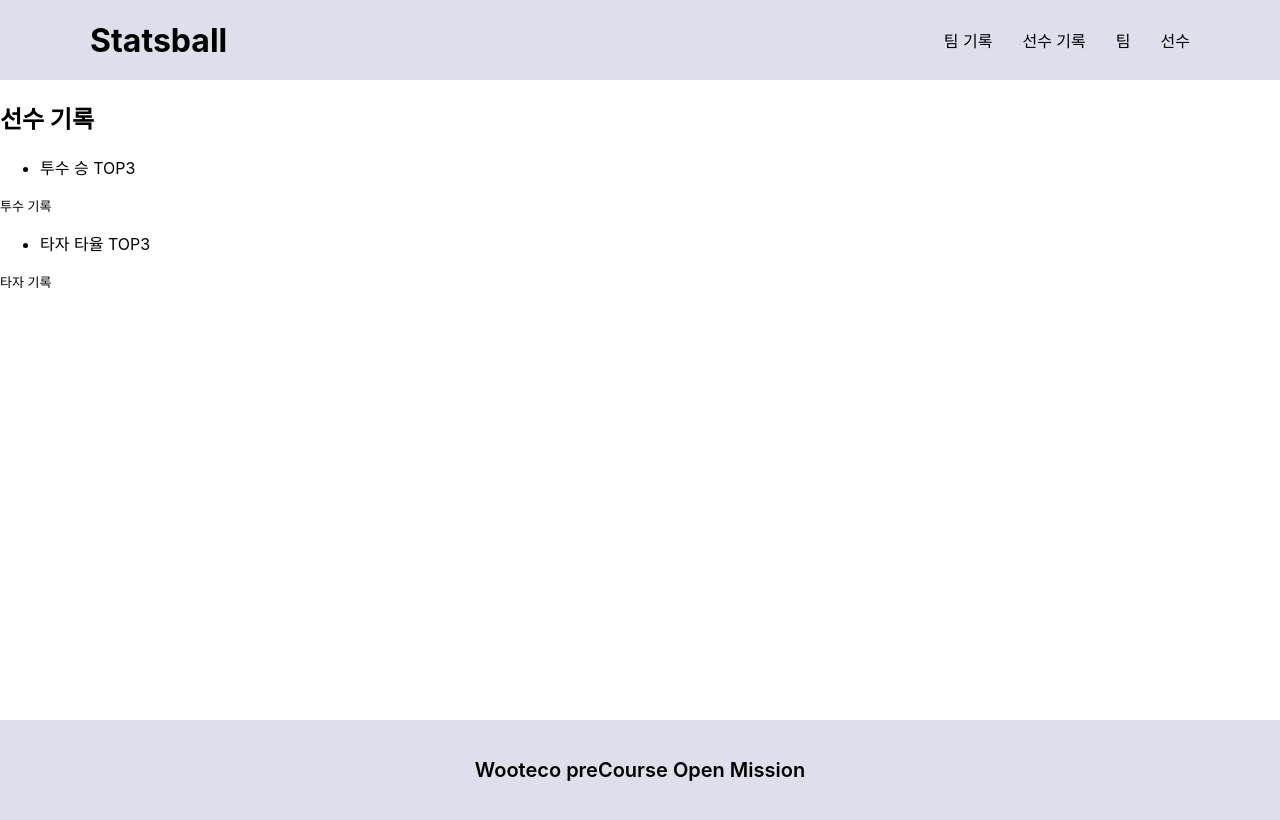
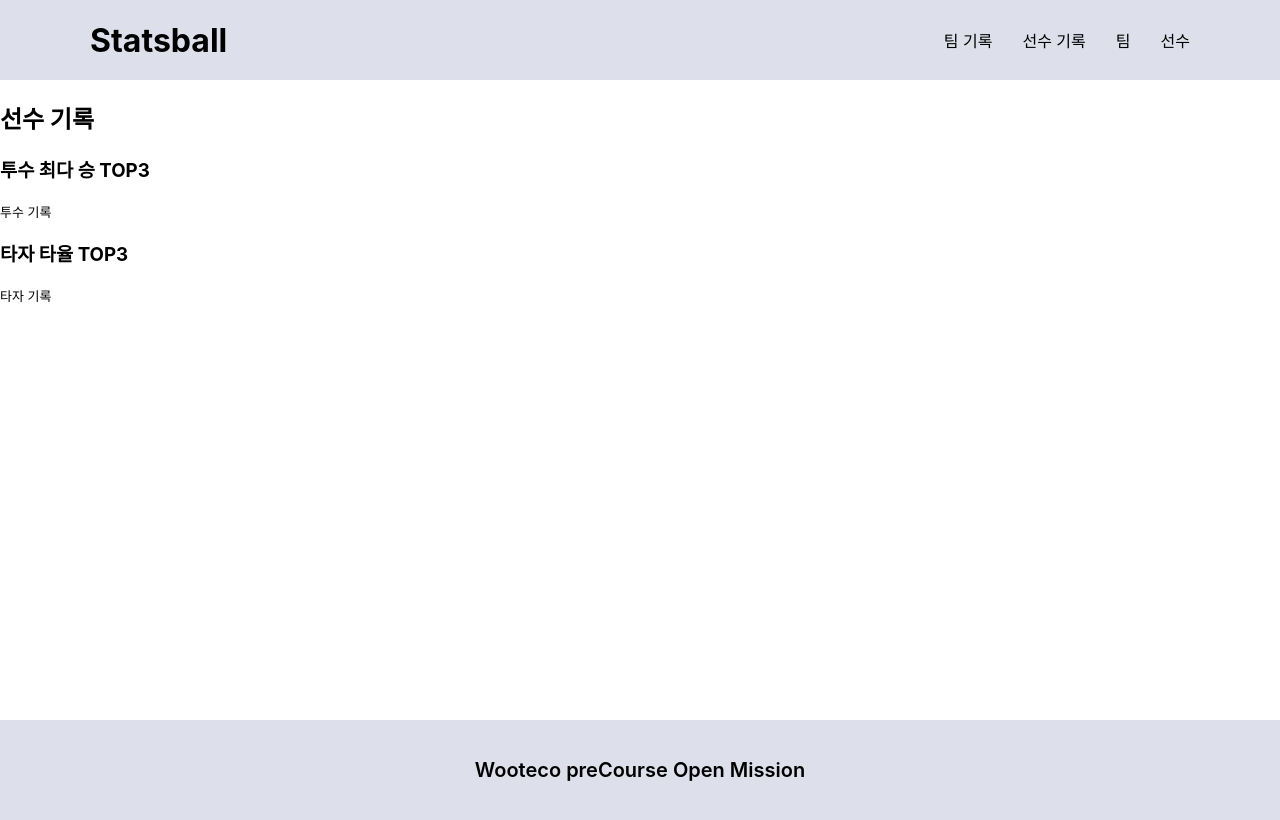
Before and after one commit to yujin37/statsball, a React (Create React App) app in the folder frontend/statsball/: page /playerStats in a window 1280 px wide. Built offline with nearby package versions, Linux system fonts and the light colour scheme.

Commit message:
feat(frontend): 선수 공통 기록 페이지 주요 상위 기록 추가

```diff
--- a/frontend/statsball/src/pages/player-stats/players.tsx
+++ b/frontend/statsball/src/pages/player-stats/players.tsx
@@ -1,19 +1,76 @@
 import { Link } from "react-router-dom"
 import Layout from "../../components/Layout/Layout"
+import {useEffect, useState} from "react";
+import axios from "axios";
 import styles from "./players.module.scss"
 
+interface Batter {
+    id: number;
+    teams: string;
+    name: string;
+    avg: number;
+}
+
+interface Pitcher {
+    id: number;
+    teams: string;
+    name: string;
+    wins: number;
+}
 const PlayerStats = () => {
+    const [topBatters, setTopBatters] = useState<Batter[]>([]);
+    const [topPitchers, setTopPitchers] = useState<Pitcher[]>([]);
+    const [loading, setLoading] = useState(false);
+
+    useEffect(() => {
+        const fetchTopPitcher = async() => {
+            try{
+                setLoading(true)
+                const res = await axios.get<Pitcher[]>(
+                    "/api/pitcher/topWinPitchers"
+                );
+                setTopPitchers(res.data);
+            } catch(error) {
+                console.error(`데이터 가져오기 오류`, error);
+                return []
+            }
+        }
+        const fetchTopBatter = async() => {
+            try{
+                setLoading(true)
+                const res = await axios.get<Pitcher[]>(
+                    "/api/pitcher/topAvgBatters"
+                );
+                setTopPitchers(res.data);
+            } catch(error) {
+                console.error(`데이터 가져오기 오류`, error);
+                return []
+            }
+        }
+    })
     return (
         <Layout>
             <h2>선수 기록</h2>
-                <ul>
-                    <li>투수 승 TOP3</li>
-                </ul>
+                <h3>투수 최다 승 TOP3</h3>
+                {topPitchers.map((p, idx) => (
+                    <li>
+                        <span>{idx+1}</span>
+                        <span>{p.teams}</span>
+                        <span>{p.name}</span>
+                        <span>{p.wins}</span>
+                    </li>
+                ))}
                 <Link to="/playerStats/pitchersStats" className={styles.navLink}>투수 기록</Link>
 
-                <ul>
-                    <li> 타자 타율 TOP3</li>
-                </ul>
+                <h3> 타자 타율 TOP3</h3>
+                {topBatters.map((b, idx) => (
+                    <li>
+                        <span>{idx+1}</span>
+                        <span>{b.teams}</span>
+                        <span>{b.name}</span>
+                        <span>{b.avg}</span>
+                    </li>
+                ))}
                 <Link to="/playerStats/battersStats" className={styles.navLink}>타자 기록</Link>
         </Layout>
     )
```
